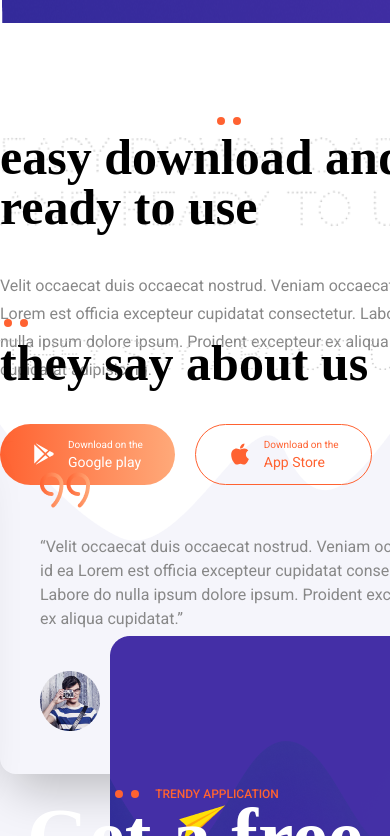
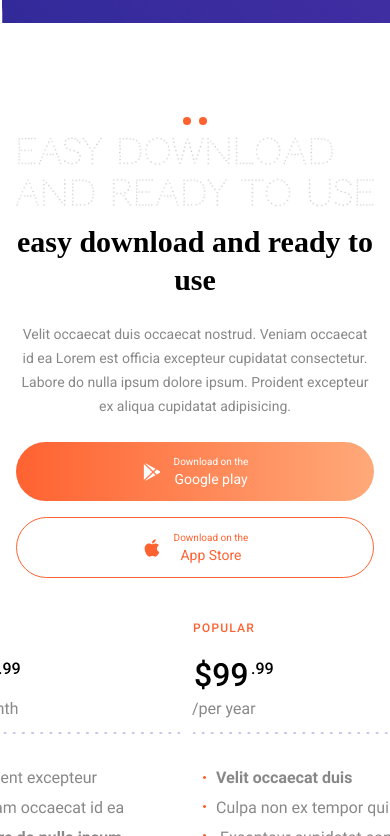
Before and after one commit to shoriful-dev/APP-LANDING, a React (Vite) app: page / in a window 390 px wide. Shown: the part 4588-5424 px from the top of the page. Built offline with nearby package versions, Linux system fonts and the light colour scheme; a web font is replaced by a local one.

Commit message:
Download Part Responsive Done

```diff
--- a/src/layouts/Download.jsx
+++ b/src/layouts/Download.jsx
@@ -12,9 +12,9 @@ import LeftShape from '../assets/leftDots.svg';
 const Download = () => {
   return (
     <>
-      <Container className={'mb-20'}>
-        <div className="mt-[-150px] flex justify-between mb-[-250px]">
-          <div>
+      <Container className="mt-[-150px] md:mt-0 mb-40 md:mb-0">
+        <div className="mt-[-50px] md:mt-[-150px] flex flex-col md:flex-row justify-between mb-[-100px] md:mb-[-250px]">
+          <div className="w-full md:w-1/2 px-4 md:px-0">
             <span className="flex text-red justify-center md:justify-start">
               <GoDotFill />
               <GoDotFill />
@@ -22,43 +22,47 @@ const Download = () => {
             <div className="flex justify-center md:justify-start">
               <Image
                 imgSrc={EasyText}
-                className={'md:w-[456px] w-[350px] md:text-[40px] text-lg pt-2'}
+                className="w-[250px] md:w-[350px] lg:w-[456px] pt-2"
               />
             </div>
-            <h3 className="text-[50px] font-semibold font-Darker w-[457px] mt-[-95px] leading-[50px]">
+            <h3 className="text-3xl md:text-4xl lg:text-[50px] font-semibold font-Darker mt-4 md:mt-[-95px] leading-tight md:leading-[50px] text-center md:text-left">
               easy download and ready to use
             </h3>
-            <p className="text-[16px] font-roboto w-[457px] text-gray mt-10 leading-7">
+            <p className="text-sm md:text-base font-roboto text-gray mt-6 md:mt-10 leading-6 md:leading-7 text-center md:text-left">
               Velit occaecat duis occaecat nostrud. Veniam occaecat id ea Lorem
               est officia excepteur cupidatat consectetur. Labore do nulla ipsum
               dolore ipsum. Proident excepteur ex aliqua cupidatat adipisicing.
             </p>
-            <div className="flex space-x-5">
-              <button className="flex items-center space-x-3 bg-gradient-to-r from-[#FF6231] to-[#FFA979] hover:bg-gradient-to-r hover:from-[#FFA979] hover:to-[#FF6231] duration-500 px-8 py-3 mt-10 rounded-full">
-                <IoLogoGooglePlaystore className="text-white text-2xl" />
-                <div className="">
+            <div className="flex flex-col sm:flex-row justify-center md:justify-start space-y-4 sm:space-y-0 sm:space-x-5 mt-6 md:mt-10">
+              <button className="flex items-center justify-center space-x-3 bg-gradient-to-r from-[#FF6231] to-[#FFA979] hover:bg-gradient-to-r hover:from-[#FFA979] hover:to-[#FF6231] duration-500 px-6 md:px-8 py-3 rounded-full w-full sm:w-auto">
+                <IoLogoGooglePlaystore className="text-white text-xl md:text-2xl" />
+                <div>
                   <p className="text-[10px] text-white font-roboto">
                     Download on the
                   </p>
-                  <p className="flex text-sm font-roboto text-white">
-                    Google play
-                  </p>
+                  <p className="text-sm font-roboto text-white">Google play</p>
                 </div>
               </button>
-              <button className="flex items-center space-x-3 border border-red px-8 py-3 mt-10 rounded-full hover:scale-110 duration-300">
-                <FaApple className="text-red text-2xl" />
-                <div className="">
+              <button className="flex items-center justify-center space-x-3 border border-red px-6 md:px-8 py-3 rounded-full hover:scale-110 duration-300 w-full sm:w-auto">
+                <FaApple className="text-red text-xl md:text-2xl" />
+                <div>
                   <p className="text-[10px] text-red font-roboto">
                     Download on the
                   </p>
-                  <p className="flex text-sm font-roboto text-red">App Store</p>
+                  <p className="text-sm font-roboto text-red">App Store</p>
                 </div>
               </button>
             </div>
           </div>
-          <div className="flex space-x-5 items-center">
-            <Image imgSrc={Basic} className={'w-[241px] h-[263px]'} />
-            <Image imgSrc={Populer} className={'w-[241px] h-[263px]'} />
+          <div className="flex justify-center md:justify-end space-x-3 md:space-x-5 items-center mt-10 md:mt-0">
+            <Image
+              imgSrc={Basic}
+              className="w-[120px] md:w-[180px] lg:w-[241px]"
+            />
+            <Image
+              imgSrc={Populer}
+              className="w-[120px] md:w-[180px] lg:w-[241px]"
+            />
           </div>
         </div>
       </Container>
--- a/src/layouts/TheMostPopuler.jsx
+++ b/src/layouts/TheMostPopuler.jsx
@@ -37,7 +37,7 @@ const TheMostPopuler = () => {
               </h3>
             </div>
             <div className="flex justify-center md:justify-start">
-              <p className="font-Darker md:text-[28px] text-xl font-medium md:w-[457px] w-[300px] text-gray mt-5 text-center">
+              <p className="font-Darker md:text-[28px] text-xl font-medium md:w-[457px] w-[300px] text-gray mt-5 text-center md:text-start">
                 Culpa non ex tempor qui nulla laborum. Laboris culpa ea
                 incididunt dolore ipsum.
               </p>
```
